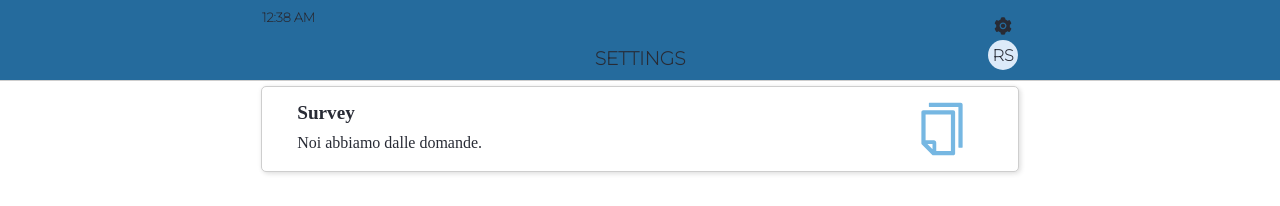
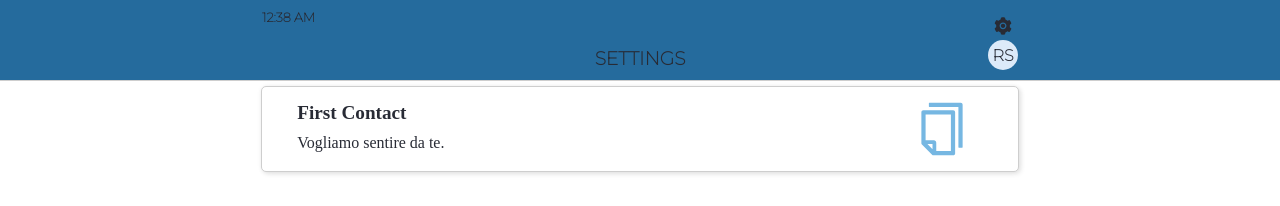
Before and after one commit to leonsuaren/worktime, a React (Create React App) app: page /settings/add-notifications in a window 1280 px wide. Shown: the top 206 px of the page. Built offline with nearby package versions, Linux system fonts and the light colour scheme.

Commit message:
I made a minor change instead of using survey I change it for something more general like first contact

```diff
--- a/src/components/cards/action-card/ActionCard.jsx
+++ b/src/components/cards/action-card/ActionCard.jsx
@@ -1,5 +1,5 @@
 import React, { Fragment, useState } from 'react';
-import { StyledActionCard, NotificationContent, SurveyContent, Title, Description, Day, Time, Location } from './styled';
+import { StyledActionCard, NotificationContent, FirstContactContent, Title, Description, Day, Time, Location } from './styled';
 import { StyledAiOutlineCalendar, StyledAiOutlineCopy } from '../../../global';
 
 const Notification = () => {
@@ -16,26 +16,26 @@ const Notification = () => {
   )
 };
 
-const Survey = () => {
+const FirstContact = () => {
   return (
     <Fragment>
-      <SurveyContent>
-        <Title>Survey</Title>
-        <Description>Noi abbiamo dalle domande.</Description>
-      </SurveyContent>
+      <FirstContactContent>
+        <Title>First Contact</Title>
+        <Description>Vogliamo sentire da te.</Description>
+      </FirstContactContent>
       <StyledAiOutlineCopy />
     </Fragment>
   )
 };
 
 export const ActionCard = () => {
-  const [type, setType] = useState('survey');
+  const [type, setType] = useState('FirstContact');
 
   return (
     <Fragment>
       <StyledActionCard>
         {
-          type === 'notification' ? <Notification /> : <Survey />
+          type === 'notification' ? <Notification /> : <FirstContact />
         }
       </StyledActionCard>
     </Fragment>
--- a/src/components/cards/action-card/styled.jsx
+++ b/src/components/cards/action-card/styled.jsx
@@ -20,7 +20,7 @@ export const NotificationContent = styled.div`
   padding: 10px;
 `;
 
-export const SurveyContent = styled.div`
+export const FirstContactContent = styled.div`
   display: grid;
   grid-template-rows: 1fr 1fr;
   width: 90%;
```
